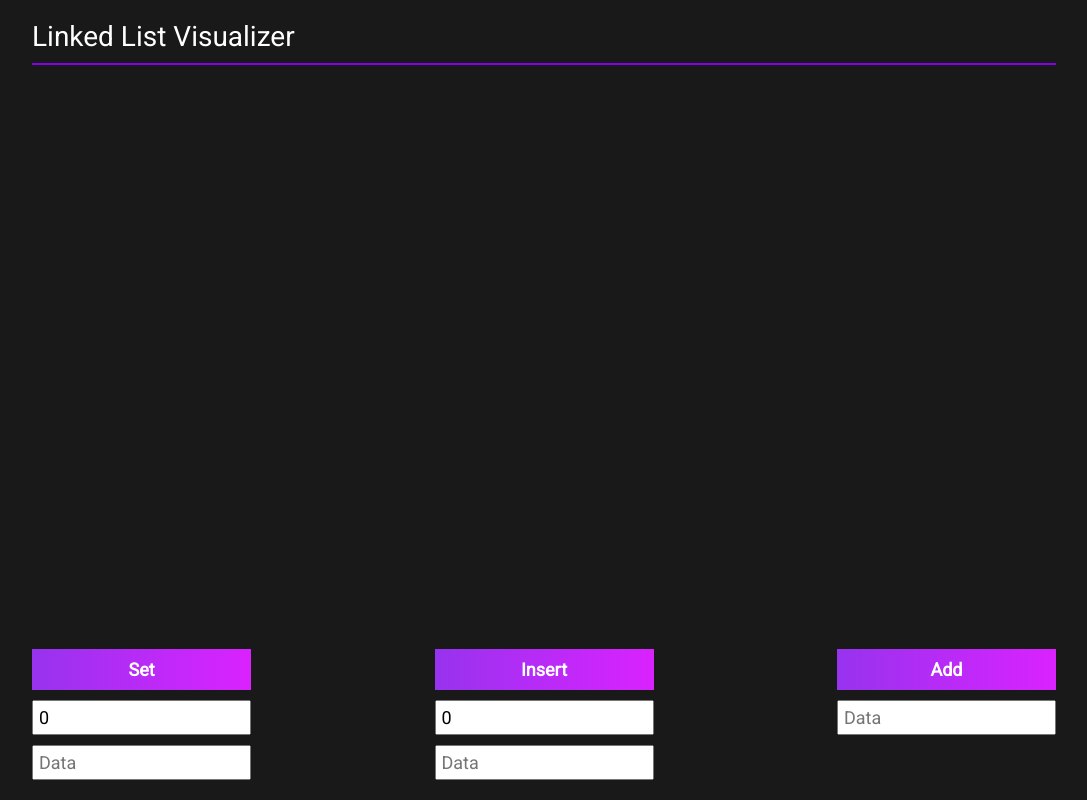
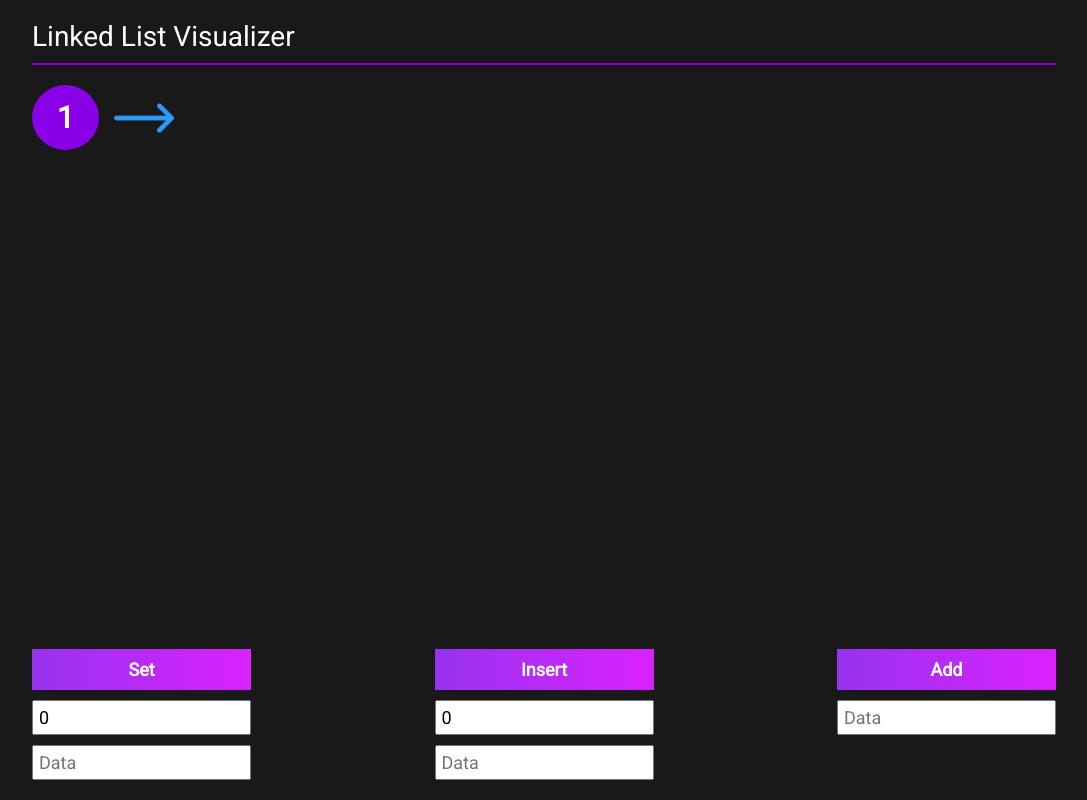
Before and after one commit to filipknias/linked-list-visualizer, a React (Vite) app: page / in a window 1280 px wide. Shown: the whole page, without its empty margins (96-1183 px from the left). Built offline with nearby package versions, Linux system fonts and the light colour scheme.

Commit message:
create nodes list component and display there all linked list nodes

```diff
--- a/src/App.tsx
+++ b/src/App.tsx
@@ -2,22 +2,16 @@ import Appbar from './components/app/Appbar/Appbar';
 import SetNodeControl from './components/controls/SetNodeControl';
 import InsertNodeControl from './components/controls/InsertNodeControl';
 import AddNodeControl from './components/controls/AddNodeControl';
-import Node from './components/app/Node/Node';
-import { useLinkedList, LinkedListProvider } from './context/LinkedListContext';
+import NodesList from './components/app/NodesList/NodesList';
+import { LinkedListProvider } from './context/LinkedListContext';
 
 export default function App() {
-  const { getNodes } = useLinkedList();
-
   return (
     <LinkedListProvider>
       <div className="container">
         <Appbar />
         <div className="main-view">
-          <div style={{ display: 'flex', gap: '15px' }}>
-            {getNodes().map((node) => (
-              <Node value={node} />
-            ))}
-          </div>
+          <NodesList />
           <div className="controls-container">
             <SetNodeControl />
             <InsertNodeControl />
--- /dev/null
+++ b/src/components/app/NodesList/NodesList.module.css
@@ -0,0 +1,4 @@
+.nodes-list {
+  display: flex;
+  gap: 15px;
+}
--- /dev/null
+++ b/src/components/app/NodesList/NodesList.tsx
@@ -0,0 +1,15 @@
+import classes from "./NodesList.module.css";
+import { useLinkedList } from '../../../context/LinkedListContext';
+import Node from '../Node/Node';
+
+export default function NodesList() {
+  const { getNodes } = useLinkedList();
+
+  return (
+    <div className={classes['nodes-list']}>
+      {getNodes().map((node, idx) => (
+        <Node value={node} key={idx} />
+      ))}
+    </div>
+  )
+}
```
